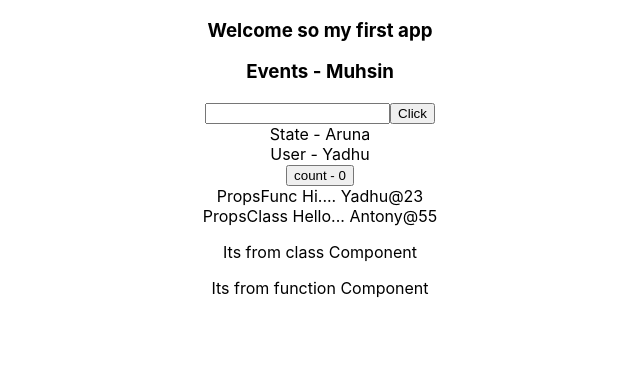
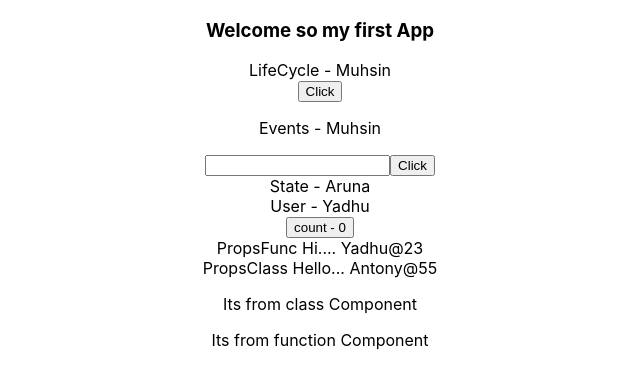
Before and after one commit to paravathmuhsin/react-basics, a React (Create React App) app: page / in a window 1280 px wide. Shown: the top 384 px of the page, without its empty margins (320-960 px from the left). Built offline with nearby package versions, Linux system fonts and the light colour scheme.

Commit message:
life cycle method

```diff
--- a/src/App.js
+++ b/src/App.js
@@ -3,6 +3,7 @@ import ClassComp from "./ClassComp";
 import EventClass from "./EventClass";
 import Events from "./Events";
 import FuncComp from "./FuncComp";
+import LifeCycle from "./LifeCycle";
 import PropsClass from "./PropsClass";
 import PropsFunc from "./PropsFunc";
 import State from "./State";
@@ -10,7 +11,8 @@ import State from "./State";
 function App() {
   return (
     <div style={{ textAlign: "center" }}>
-      <h3>Welcome so my first app</h3>
+      <h3>Welcome so my first App</h3>
+      <LifeCycle />
       <EventClass />
       {/* <Events /> */}
       <State />
--- a/src/EventClass.js
+++ b/src/EventClass.js
@@ -2,22 +2,28 @@ import React, { Component } from "react";
 
 export class EventClass extends Component {
   constructor() {
-      super();
-      this.clickHandler = this.clickHandler.bind(this);
+    super();
+    this.clickHandler = this.clickHandler.bind(this);
   }
   state = {
     name: "Muhsin",
   };
-  clickHandler = function (e) {
-    // console.log(this);
+  clickHandler = function (e, name) {
+    console.log(e, name);
     this.setState({ name: "Firu" });
   };
   render() {
     return (
       <div>
-        <h3>Events - {this.state.name}</h3>
+        <p>Events - {this.state.name}</p>
         <input type="text" />
-        <button onClick={this.clickHandler}>Click</button>
+        <button
+          onClick={(e) => {
+            this.clickHandler(e, "Muhsin");
+          }}
+        >
+          Click
+        </button>
       </div>
     );
   }
--- /dev/null
+++ b/src/LifeCycle.js
@@ -0,0 +1,51 @@
+import React, { Component, PureComponent } from "react";
+
+export class LifeCycle extends PureComponent {
+  constructor() {
+    super();
+    console.log("constructor");
+  }
+
+  state = {
+    name: "Muhsin",
+  };
+
+  componentDidMount() {
+    console.log("componentDidMount");
+  }
+
+  componentDidUpdate() {
+    console.log("componentDidUpdate");
+  }
+
+//   shouldComponentUpdate(newProps, newState) {
+//     console.log("shouldComponentUpdate", newState, this.state );
+//     if(newState.name !== this.state.name){
+//         return true;
+//     } else {
+//         return false;
+//     }
+//   }
+
+  componentWillUnmount() {
+    console.log("componentWillUnmount");
+  }
+
+  render() {
+    console.log("render");
+    return (
+      <div>
+        LifeCycle - {this.state.name} <br />
+        <button
+          onClick={() => {
+            this.setState({ name: "Aswin" });
+          }}
+        >
+          Click
+        </button>
+      </div>
+    );
+  }
+}
+
+export default LifeCycle;
```
